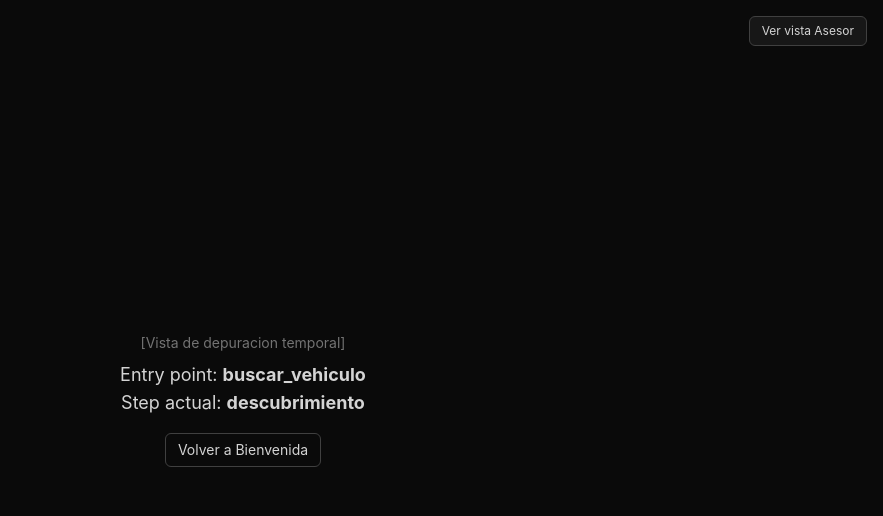
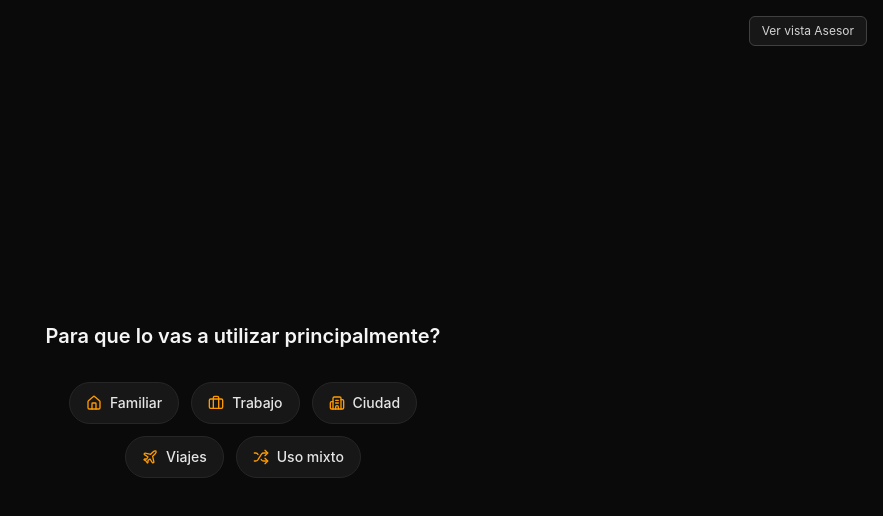
Before and after one commit to ntolaba89-cmd/nt-automotive-agent, a React (Vite) app: page / in a window 1280 px wide. Both pictures are taken after a click on the button "Buscar vehiculo". Shown: the top 516 px of the page, without its empty margins (397-1280 px from the left). Built offline with nearby package versions, Linux system fonts and the light colour scheme.

Commit message:
feat: pantalla de descubrimiento (rama buscar vehiculo), guardado de intendedUse en draftLead

```diff
--- a/src/App.tsx
+++ b/src/App.tsx
@@ -9,8 +9,10 @@ import { KpiCard } from './core/components/KpiCard'
 import { LeadRow } from './core/components/LeadRow'
 import { LeadDetail } from './core/components/LeadDetail'
 import { WelcomeScreen } from './core/components/WelcomeScreen'
+import { DiscoveryUseScreen } from './core/components/DiscoveryUseScreen'
 import type { ConversationEntryPoint, ConversationState } from './core/types/conversation'
 import { INITIAL_CONVERSATION_STATE } from './core/types/conversation'
+import type { VehicleUse } from './core/types/lead'
 import { getNextStepAfterEntry } from './core/logic'
 
 type ViewMode = 'cliente' | 'asesor'
@@ -104,6 +106,17 @@ function App() {
     }))
   }
 
+  const handleSelectUse = (use: VehicleUse) => {
+    setConversation((prev) => ({
+      ...prev,
+      step: 'recomendacion',
+      draftLead: {
+        ...prev.draftLead,
+        intendedUse: use,
+      },
+    }))
+  }
+
   return (
     <div className="relative">
       <button
@@ -117,6 +130,9 @@ function App() {
       {viewMode === 'cliente' ? (
         conversation.step === 'bienvenida' ? (
           <WelcomeScreen onSelectEntryPoint={handleSelectEntryPoint} />
+        ) : conversation.step === 'descubrimiento' &&
+          conversation.entryPoint === 'buscar_vehiculo' ? (
+          <DiscoveryUseScreen onSelectUse={handleSelectUse} />
         ) : (
           <div className="flex min-h-screen items-center justify-center bg-neutral-950 p-8 text-center text-neutral-300">
             <div>
@@ -128,6 +144,9 @@ function App() {
               </p>
               <p className="text-lg">
                 Step actual: <strong>{conversation.step}</strong>
+              </p>
+              <p className="text-lg">
+                Uso: <strong>{conversation.draftLead.intendedUse ?? '(sin definir)'}</strong>
               </p>
               <button
                 type="button"
--- /dev/null
+++ b/src/core/components/DiscoveryUseScreen.tsx
@@ -0,0 +1,47 @@
+import { Home, Briefcase, Building2, Plane, Shuffle } from 'lucide-react'
+import type { LucideIcon } from 'lucide-react'
+import type { VehicleUse } from '../types/lead'
+
+interface DiscoveryUseScreenProps {
+  onSelectUse: (use: VehicleUse) => void
+}
+
+interface UseOption {
+  id: VehicleUse
+  label: string
+  Icon: LucideIcon
+}
+
+const USE_OPTIONS: UseOption[] = [
+  { id: 'familiar', label: 'Familiar', Icon: Home },
+  { id: 'trabajo', label: 'Trabajo', Icon: Briefcase },
+  { id: 'ciudad', label: 'Ciudad', Icon: Building2 },
+  { id: 'viajes', label: 'Viajes', Icon: Plane },
+  { id: 'mixto', label: 'Uso mixto', Icon: Shuffle },
+]
+
+export function DiscoveryUseScreen({ onSelectUse }: DiscoveryUseScreenProps) {
+  return (
+    <div className="flex min-h-screen flex-col items-center justify-center bg-neutral-950 p-8">
+      <div className="w-full max-w-md">
+        <h1 className="mb-8 text-center text-xl font-semibold text-neutral-100">
+          Para que lo vas a utilizar principalmente?
+        </h1>
+
+        <div className="flex flex-wrap justify-center gap-3">
+          {USE_OPTIONS.map(({ id, label, Icon }) => (
+            <button
+              key={id}
+              type="button"
+              onClick={() => onSelectUse(id)}
+              className="flex items-center gap-2 rounded-full border border-neutral-800 bg-neutral-900 px-4 py-2.5 text-sm font-medium text-neutral-200 transition-colors hover:border-amber-600 hover:bg-neutral-800"
+            >
+              <Icon size={16} className="text-amber-500" />
+              {label}
+            </button>
+          ))}
+        </div>
+      </div>
+    </div>
+  )
+}
```
